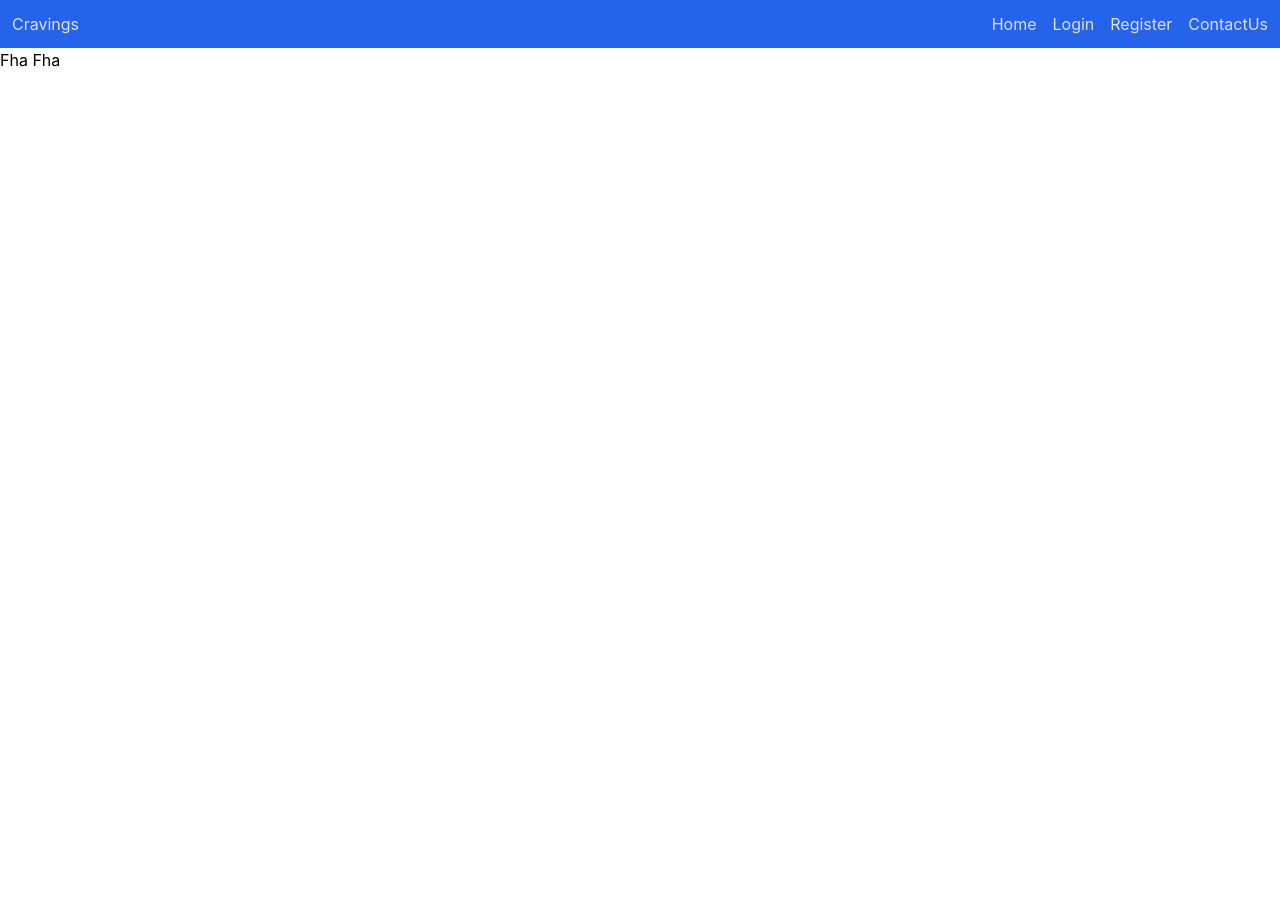
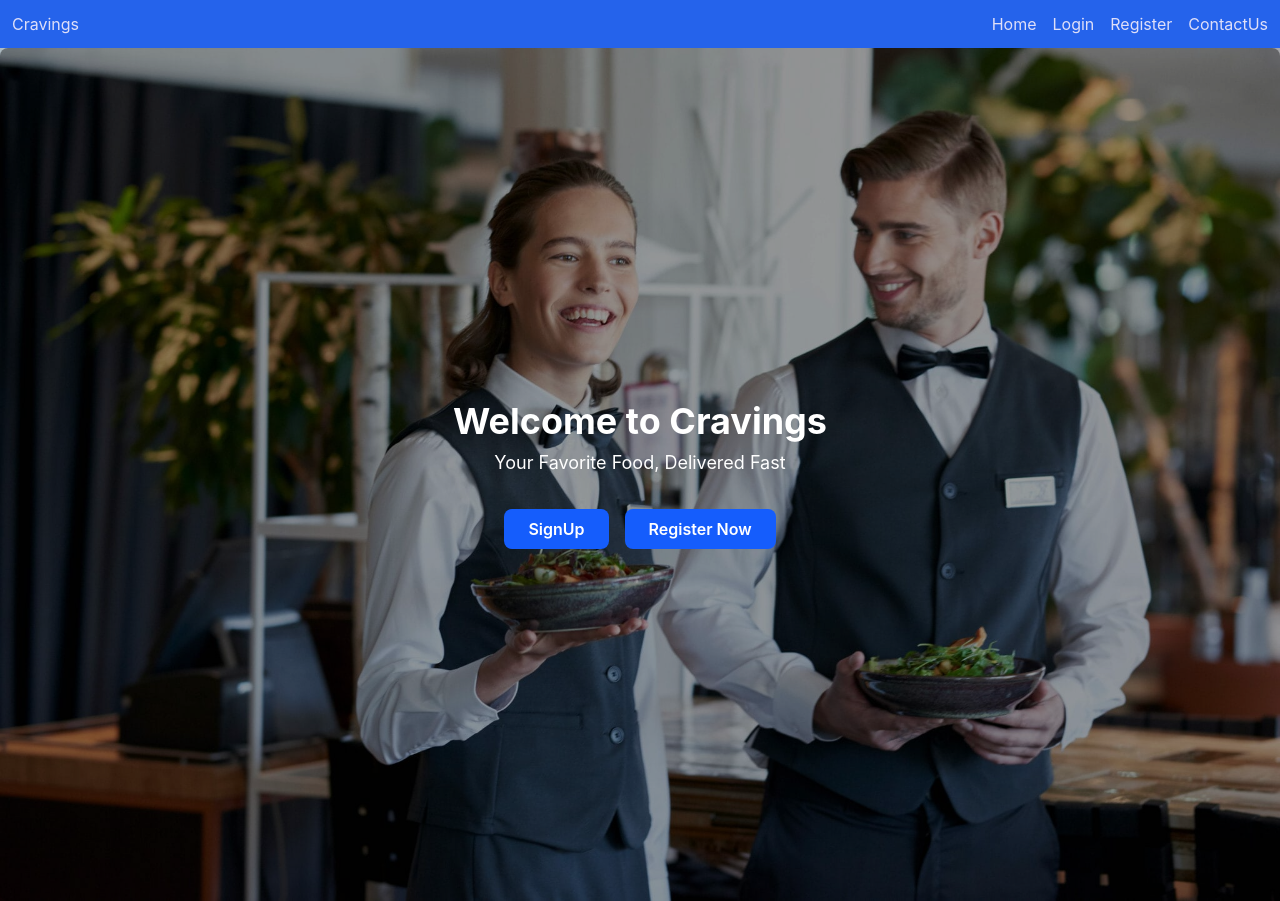
Before and after one commit to satyanshu123456/Cravings_7, a React (Vite) app: page / in a window 1280 px wide. Before the commit the page ends 800 px from the top, so only its background shows below. Built offline with nearby package versions, Linux system fonts and the light colour scheme.

Commit message:
Refactor code structure for improved readability and maintainability

```diff
--- a/src/pages/Home.jsx
+++ b/src/pages/Home.jsx
@@ -1,9 +1,28 @@
 import React from "react";
+import HelpPage from "../assets/HelpPage.jpg";
 
 const Home = () => {
   return (
     <>
-      <div>Fha Fha</div>
+      <div className="relative w-full h-auto">
+        <img src={HelpPage} alt="Help Page" className="w-full h-auto" />
+
+        <div className="absolute inset-0 flex flex-col items-center justify-center text-white bg-black/40 rounded-lg p-4">
+          <h1 className="text-4xl font-bold mb-2">Welcome to Cravings</h1>
+          <p className="text-lg text-center">
+            Your Favorite Food, Delivered Fast
+          </p>
+          <div className="flex gap-4 mt-4">
+            <button className="mt-4 px-6 py-2 bg-blue-600 text-white font-semibold rounded-lg">
+              SignUp
+            </button>
+
+            <button className="mt-4 px-6 py-2 bg-blue-600  text-white font-semibold rounded-lg">
+              Register Now
+            </button>
+          </div>
+        </div>
+      </div>
     </>
   );
 };
```
Also changed, not shown: src/assets/HelpPage.jpg (added).
